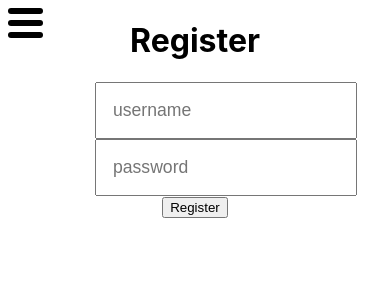
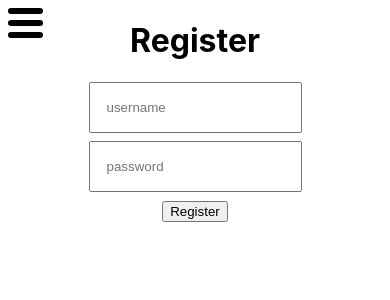
Before and after one commit to sungjun0110/your_journal, a React (Create React App) app: page /register in a window 390 px wide. Shown: the top 300 px of the page. Built offline with nearby package versions, Linux system fonts and the light colour scheme.

Commit message:
updated css for mobile size

```diff
--- a/src/components/NewPost.css
+++ b/src/components/NewPost.css
@@ -1,11 +1,12 @@
-label {
+#journal-form label {
   display: block;
+  font-weight: bold;
   width: 100px;
   font-size: 1.2rem;
   text-align: center;
   margin: 1rem auto;
 }
-input, textarea {
+#journal-form input, #journal-form textarea {
   padding: 1rem;
   font-size: 1.1rem;
 }
--- a/src/components/NewPost.js
+++ b/src/components/NewPost.js
@@ -42,9 +42,9 @@ function NewPost( props ) {
   return (
     <form id="journal-form" onSubmit={addJournal}>
       <label htmlFor="title-input">Title</label>
-      <input id="title-input" type="text" onChange={(e) => setTitle(e.target.value)} />
+      <input id="title-input" type="text" onChange={(e) => setTitle(e.target.value)} value={title}/>
       <label htmlFor="content-input">Content</label>
-      <textarea id="content-input" type="text" onChange={(e) => setContent(e.target.value)} />
+      <textarea id="content-input" type="text" onChange={(e) => setContent(e.target.value)} value={content} />
       <br />
       <input id="date-input" type="date" onChange={(e) => setDate(e.target.value)} />
       <br />
--- a/src/pages/Pages.css
+++ b/src/pages/Pages.css
@@ -11,5 +11,10 @@
   margin-right: auto;
 }
 #id-form {
-  width: 200px;
+  position: relative;
+  margin: 0 auto;
 }
+#id-form input {
+  padding: 1rem;
+  margin-bottom: .5rem;
+}
```
